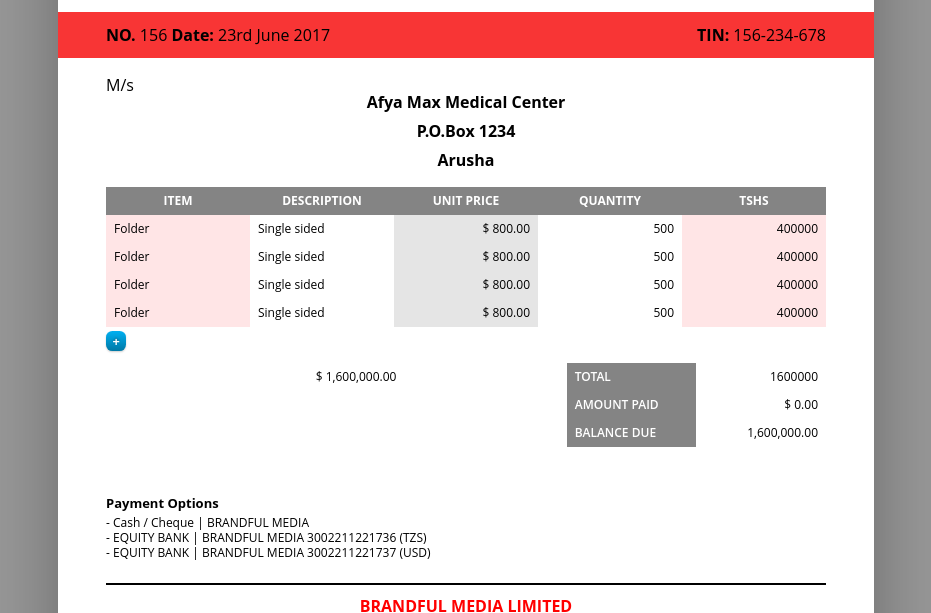
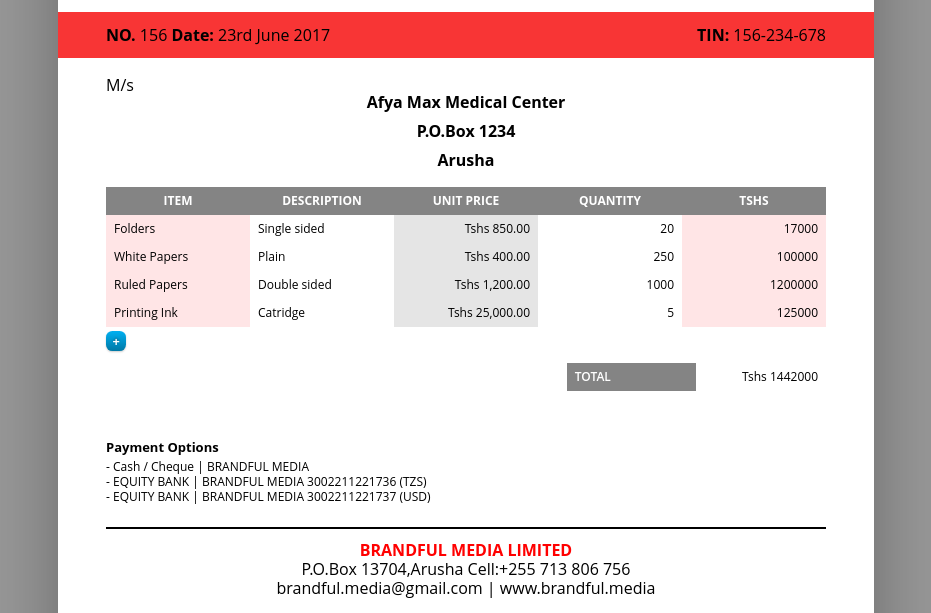
Before and after one commit to alphaolomi/invoice-page, a plain HTML site: page index.html in a window 1280 px wide. Shown: the part 187-800 px from the top of the page, without its empty margins (174-1105 px from the left). Drawn offline with Linux system fonts and the light colour scheme.

Commit message:
version 0.1.5 added the removed all other not neededs  On branch temp  Changes to be committed: 	modified:   index.html 	modified:   js/index.js

```diff
--- a/index.html
+++ b/index.html
@@ -67,17 +67,17 @@
                         <tr>
                             <td>
                                 <a class="cut">-</a>
-                                <span contenteditable>Folder</span>
+                                <span contenteditable>Folders</span>
                             </td>
                             <td>
                                 <span contenteditable>Single sided</span>
                             </td>
                             <td>
-                                <span data-prefix>$</span>
-                                <span contenteditable>800</span>
+                                <span data-prefix>Tshs</span>
+                                <span contenteditable>850</span>
                             </td>
                             <td>
-                                <span contenteditable>500</span>
+                                <span contenteditable>20</span>
                             </td>
                             <td>
                                 <span>600.00</span>
@@ -86,17 +86,17 @@
                         <tr>
                             <td>
                                 <a class="cut">-</a>
-                                <span contenteditable>Folder</span>
+                                <span contenteditable>White Papers</span>
                             </td>
                             <td>
-                                <span contenteditable>Single sided</span>
+                                <span contenteditable>Plain</span>
                             </td>
                             <td>
-                                <span data-prefix>$</span>
-                                <span contenteditable>800</span>
+                                <span data-prefix>Tshs</span>
+                                <span contenteditable>400</span>
                             </td>
                             <td>
-                                <span contenteditable>500</span>
+                                <span contenteditable>250</span>
                             </td>
                             <td>
                                 <span>600.00</span>
@@ -105,17 +105,17 @@
                         <tr>
                             <td>
                                 <a class="cut">-</a>
-                                <span contenteditable>Folder</span>
+                                <span contenteditable>Ruled Papers</span>
                             </td>
                             <td>
-                                <span contenteditable>Single sided</span>
+                                <span contenteditable>Double sided</span>
                             </td>
                             <td>
-                                <span data-prefix>$</span>
-                                <span contenteditable>800</span>
+                                <span data-prefix>Tshs</span>
+                                <span contenteditable>1200</span>
                             </td>
                             <td>
-                                <span contenteditable>500</span>
+                                <span contenteditable>1000</span>
                             </td>
                             <td>
                                 <span>600.00</span>
@@ -124,17 +124,17 @@
                         <tr>
                             <td>
                                 <a class="cut">-</a>
-                                <span contenteditable>Folder</span>
+                                <span contenteditable>Printing Ink</span>
                             </td>
                             <td>
-                                <span contenteditable>Single sided</span>
+                                <span contenteditable>Catridge</span>
                             </td>
                             <td>
-                                <span data-prefix>$</span>
-                                <span contenteditable>800</span>
+                                <span data-prefix>Tshs</span>
+                                <span contenteditable>25000</span>
                             </td>
                             <td>
-                                <span contenteditable>500</span>
+                                <span contenteditable>5</span>
                             </td>
                             <td>
                                 <span>600.00</span>
@@ -149,35 +149,36 @@
                             <span>TOTAL</span>
                         </th>
                         <td>
+                            <span id="prefix">Tshs</span>
                             <span>600.00</span>
                         </td>
                     </tr>
-                    <tr>
+                    <!-- <tr>
                         <th>
                             <span>AMOUNT PAID</span>
                         </th>
                         <td>
-                            <span data-prefix>$</span>
+                            <span data-prefix>Tshs</span>
                             <span contenteditable>0.00</span>
                         </td>
-                    </tr>
-                    <tr>
+                    </tr> -->
+                    <!-- <tr>
                         <th>
                             <span>BALANCE DUE</span>
                         </th>
                         <td>
                             <span>600.00</span>
                         </td>
-                    </tr>
+                    </tr> -->
                 </table>
-                <table class="meta">
+                <!-- <table class="meta">
                     <tr>
                         <td>
-                            <span id="prefix">$</span>
+                            <span id="prefix">Tshs</span>
                             <span>600.00</span>
                         </td>
                     </tr>
-                </table>
+                </table> -->
             </article>
             <footer class="footer">
                 <address>
--- a/js/index.js
+++ b/js/index.js
@@ -1,6 +1,9 @@
+/**
+ * Dont know
+ * ????????????????????
+ */
 (function (document) {
-    var
-        head = document.head = document.getElementsByTagName('head')[0] || document.documentElement,
+    var head = document.head = document.getElementsByTagName('head')[0] || document.documentElement,
         elements = 'article aside audio bdi canvas data datalist details figcaption figure footer header hgroup mark meter nav output picture progress section summary time video x'.split(' '),
         elementsLength = elements.length,
         elementsIndex = 0,
@@ -20,9 +23,10 @@
     return head.insertBefore(element.lastChild, head.firstChild);
 })(document);
 
-/* Prototyping
-/* ========================================================================== */
-
+/**
+ * Prototyping
+ *
+ */
 (function (window, ElementPrototype, ArrayPrototype, polyfill) {
     function NodeList() {
         [polyfill]
@@ -61,9 +65,9 @@
         };
 })(this, Element.prototype, Array.prototype);
 
-/* Helper Functions
+/** Helper Functions
+ *  add an new table trow to the table
 /* ========================================================================== */
-
 function generateTableRow() {
     var emptyColumn = document.createElement('tr');
 
@@ -76,6 +80,12 @@
     return emptyColumn;
 }
 
+
+/**
+ * parseFloatHTML
+ *  gets the float varbiale from the hmtl data
+ * @param {*} element
+  ========================================================================== */
 function parseFloatHTML(element) {
     return parseFloat(element.innerHTML.replace(/[^\d\.\-]+/g, '')) || 0;
 }
@@ -84,9 +94,12 @@
     return number.toFixed(2).replace(/(\d)(?=(\d\d\d)+([^\d]|$))/g, '$1,');
 }
 
-/* Update Number
-/* ========================================================================== */
-
+/**
+ * Update Numbers
+ * .................
+ * @param {*} e
+ *
+ *========================================================================== */
 function updateNumber(e) {
     var
         activeElement = document.activeElement,
@@ -105,16 +118,17 @@
     updateInvoice();
 }
 
-/* Update Invoice
-/* ========================================================================== */
-
+/**
+ * Update Invoice
+ * gets the new data table and calculate new total
+ *
+ ========================================================================== */
 function updateInvoice() {
     var total = 0;
     var cells, price, total, a, i;
 
     // update inventory cells
     // ======================
-
     for (var a = document.querySelectorAll('table.inventory tbody tr'), i = 0; a[i]; ++i) {
         // get inventory row cells
         cells = a[i].querySelectorAll('span:last-child');
@@ -138,15 +152,6 @@
     // set total
     cells[0].innerHTML = total;
 
-    // set balance and meta balance
-    cells[2].innerHTML = document.querySelector('table.meta tr:last-child td:last-child span:last-child').innerHTML = parsePrice(total - parseFloatHTML(cells[1]));
-
-    // update prefix formatting
-    // ========================
-
-    var prefix = document.querySelector('#prefix').innerHTML;
-    for (a = document.querySelectorAll('[data-prefix]'), i = 0; a[i]; ++i) a[i].innerHTML = prefix;
-
     // update price formatting
     // =======================
 
@@ -154,14 +159,14 @@
         if (document.activeElement != a[i]) a[i].innerHTML = parsePrice(parseFloatHTML(a[i]));
 }
 
-/* On Content Load
-/* ========================================================================== */
-
+/**
+ *  On Content Load
+ *
+ * ========================================================================== */
 function onContentLoad() {
     updateInvoice();
 
-    var
-        input = document.querySelector('input'),
+    var input = document.querySelector('input'),
         image = document.querySelector('img');
 
     function onClick(e) {
```
